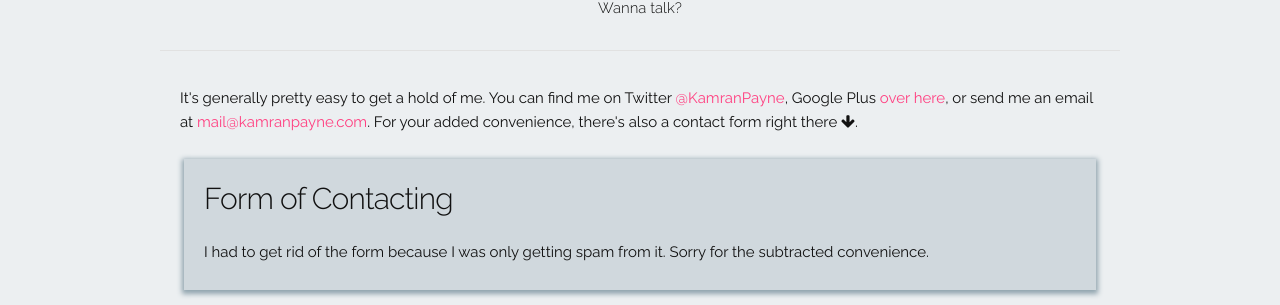
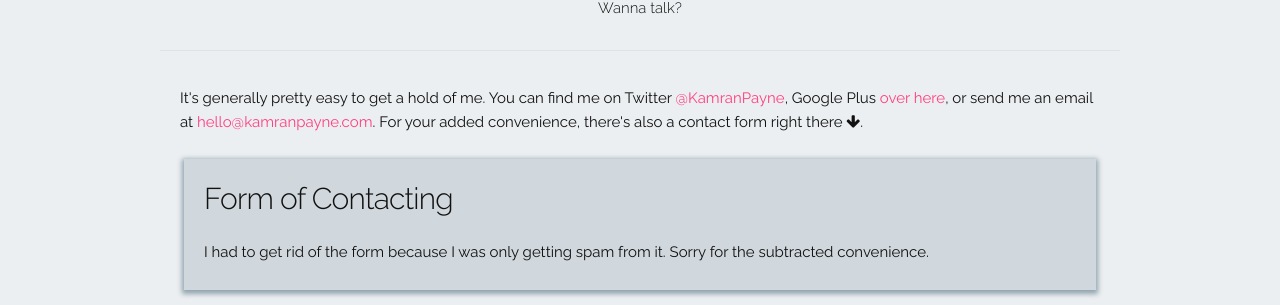
Before and after one commit to kmrn/kmrn.github.io, a Jekyll site: the page built from contact/index.html, in a window 1280 px wide. Shown: the part 301-606 px from the top of the page. Built offline with Jekyll 4.4.1, drawn with Linux system fonts in a browser that asks for light colours; nearby versions of some CDN libraries.

Commit message:
change email

```diff
--- a/contact/index.html
+++ b/contact/index.html
@@ -14,7 +14,7 @@ This page will appear when you visit /contact/ -->
       </div>
       <hr />
       <p>
-        It's generally pretty easy to get a hold of me. You can find me on Twitter <a href="https://twitter.com/kamranpayne">@KamranPayne</a>, Google Plus <a href="https://plus.google.com/103628236655675054899">over here</a>, or send me an email at <a href="mailto:mail@kamranpayne.com">mail@kamranpayne.com</a>. For your added convenience, there's also a contact form right there <i class="fa fa-arrow-down"></i>.
+        It's generally pretty easy to get a hold of me. You can find me on Twitter <a href="https://twitter.com/kamranpayne">@KamranPayne</a>, Google Plus <a href="https://plus.google.com/103628236655675054899">over here</a>, or send me an email at <a href="mailto:hello@kamranpayne.com">hello@kamranpayne.com</a>. For your added convenience, there's also a contact form right there <i class="fa fa-arrow-down"></i>.
         <br>
       </p>
 
```
